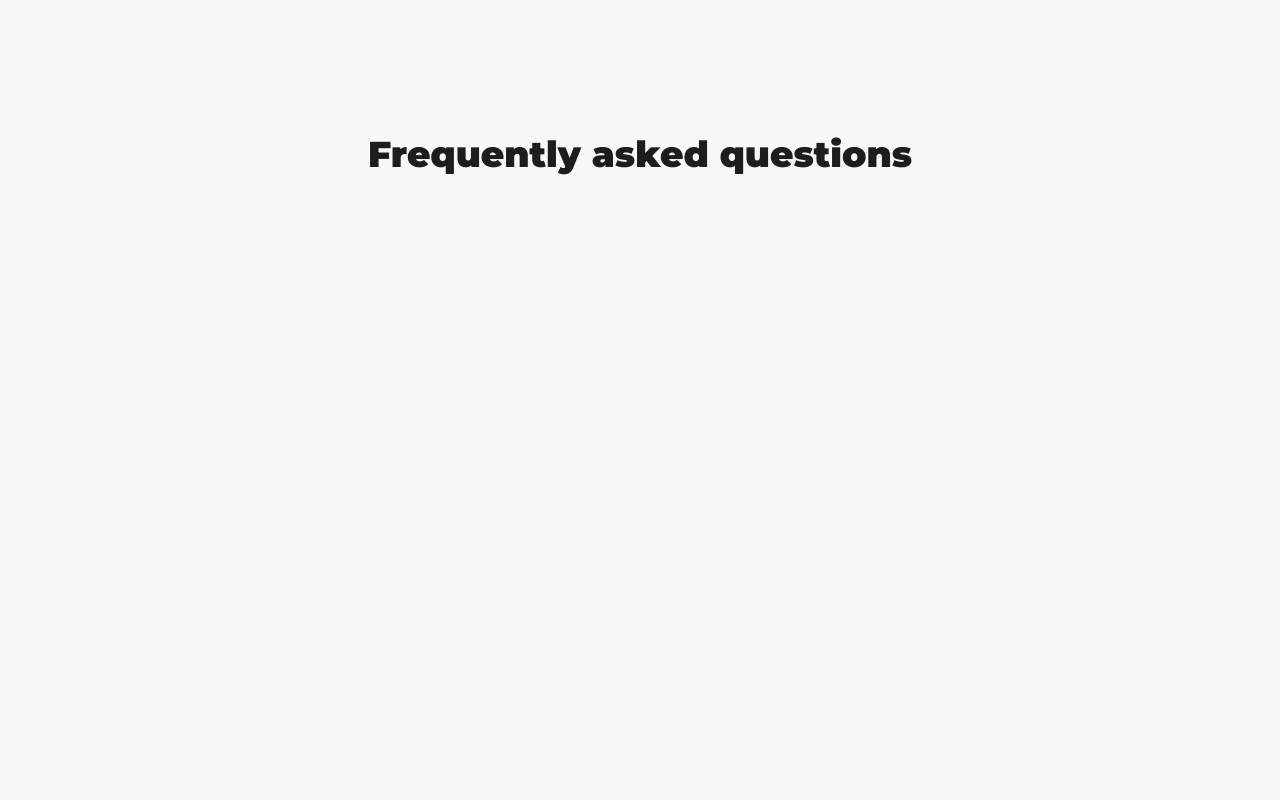
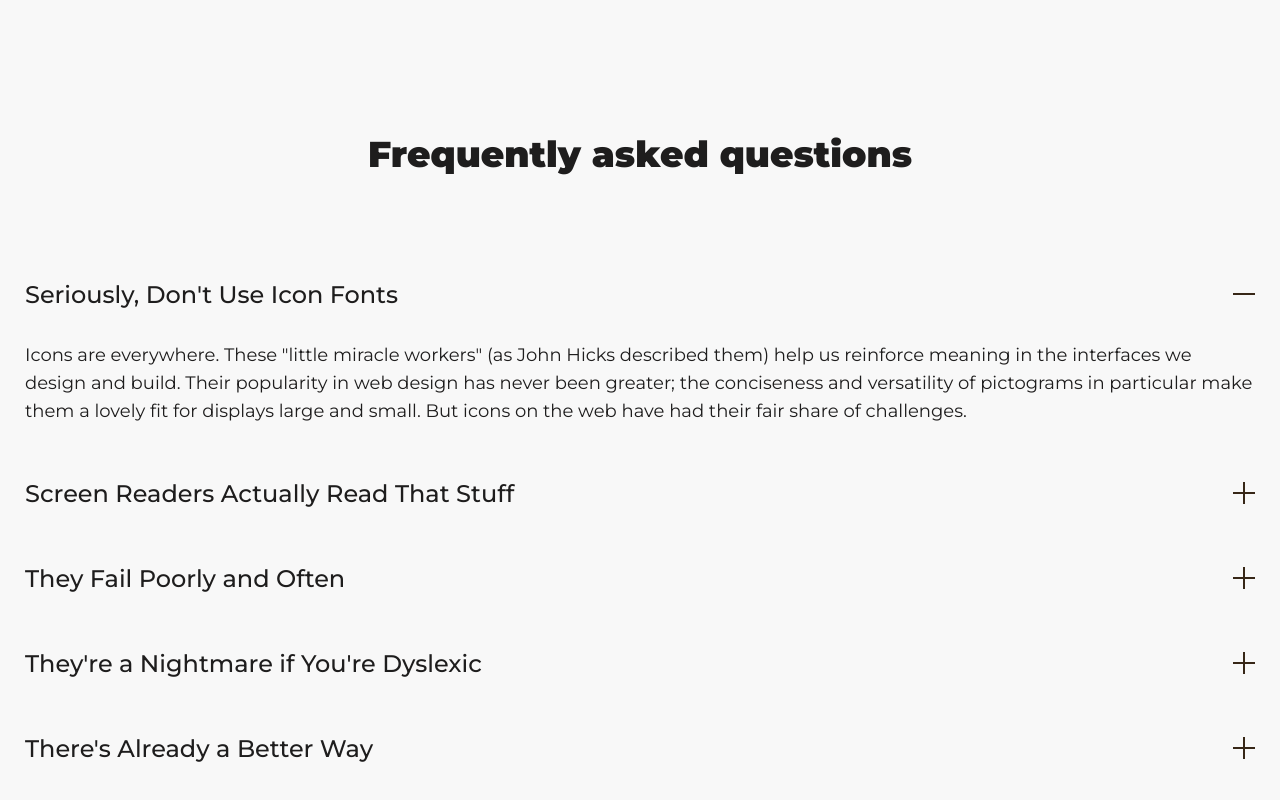
Before and after one commit to BDKoussama/FlowDesign, a Next.js app in the folder web/: page / in a window 1280 px wide. Shown: the part 7370-8170 px from the top of the page. Before the commit the page ends 7784 px from the top, so only its background shows below. Built offline with nearby package versions, Linux system fonts and the light colour scheme; what redux-undo would draw is missing.

Commit message:
added faq section

```diff
--- /dev/null
+++ b/web/components/Landing/Accordion.jsx
@@ -0,0 +1,82 @@
+import { useRef  , useEffect,useState } from "react";
+
+
+const panels = [
+	{
+		label: 'Seriously, Don\'t Use Icon Fonts',
+		content: 'Icons are everywhere. These "little miracle workers" (as John Hicks described them) help us reinforce meaning in the interfaces we design and build. Their popularity in web design has never been greater; the conciseness and versatility of pictograms in particular make them a lovely fit for displays large and small. But icons on the web have had their fair share of challenges.',
+	},
+	{
+		label: 'Screen Readers Actually Read That Stuff',
+		content: 'Most assistive devices will read aloud text inserted via CSS, and many of the Unicode characters icon fonts depend on are no exception. Best-case scenario, your "favorite" icon gets read aloud as "black favorite star." Worse-case scenario, it\'s read as "unpronounceable" or skipped entirely.',
+	},
+	{
+		label: 'They Fail Poorly and Often',
+		content: 'When your icon font fails, the browser treats it like any other font and replaces it with a fallback. Best-case scenario, you\'ve chosen your fallback characters carefully and something weird-looking but communicative still loads. Worse-case scenario (and far more often), the user sees something completely incongruous, usually the dreaded "missing character" glyph.',
+	},
+	{
+		label: 'They\'re a Nightmare if You\'re Dyslexic',
+		content: 'Many dyslexic people find it helpful to swap out a website\'s typeface for something like OpenDyslexic. But icon fonts get replaced as well, which makes for a frustratingly broken experience.',
+	},
+	{
+		label: 'There\'s Already a Better Way',
+		content: 'SVG is awesome for icons! It\'s a vector image format with optional support for CSS, JavaScript, reusability, accessibility and a bunch more. It was made for this sort of thing.'
+	},
+];
+
+
+export function Panel({activeTab , index , label , content , activateTab}){
+
+    const [height , setHeight] = useState(0);
+    const ref = useRef();
+
+    useEffect(() => {
+        if(typeof window !== undefined){
+            window.setTimeout(() => {
+                const height = ref.current.querySelector('.panel__inner').scrollHeight;
+                setHeight(height)
+            }, 333);
+        }
+    },[])
+
+    const isActive = activeTab === index;
+
+    const innerStyle = {
+        height:  `${isActive ? height : 0}px`
+    }
+
+    return(
+        <div  ref = {ref} className='panel' role='tabpanel' aria-expanded={ isActive }>
+			<button className='panel__label' role='tab' onClick={ activateTab }>
+				<h4 className="text-2xl text-black font-medium">{ label }</h4>
+			</button>
+			<div className='panel__inner' style={ innerStyle } aria-hidden={ !isActive }>
+				<p className='panel__content text-left text-lg'> { content } </p>
+			</div>
+		</div>
+    )
+}
+
+
+export default function Accordion(){
+
+    const[activeTab , setActiveTab] = useState(0);
+
+    const activateTab = (index) => {
+        setActiveTab(activateTab === index ? -1 : index)
+    }
+
+    return(
+        <div className='accordion' role='tablist'>
+				{panels.map((panel, index) =>
+					<Panel
+						key={ index }
+						activeTab={ activeTab }
+						index={ index }
+						{ ...panel }
+						activateTab={ () => {activateTab(index)} }
+					/>
+				)}
+	    </div>
+    )
+}
--- a/web/pages/index.js
+++ b/web/pages/index.js
@@ -9,8 +9,14 @@ import Description from '../components/Landing/Description';
 import Section from '../components/Landing/Section';
 import BlobLeft from '../components/Landing/BlobLeft';
 import BlobRight from '../components/Landing/BlobRight';
+import { ChevronDownIcon , ChevronUpIcon } from '@heroicons/react/24/outline'
+import { useState } from 'react';
+import Accordion from '../components/Landing/Accordion';
+
 
 export default function Home() {
+
+    const [toggle , setToggle] = useState(false);
 
   return (
         <>
@@ -135,6 +141,10 @@ export default function Home() {
 
                       <div className='my-60 text-center'>
                           <Title text="Frequently asked questions" />
+
+                          <div className='w-full mt-20 w-9/12 mx-auto'>
+                                <Accordion />
+                          </div>
                       </div>
                   </Container>
 
--- a/web/styles/globals.css
+++ b/web/styles/globals.css
@@ -196,3 +196,75 @@ a {
 .gallery-item:hover .gallery-item_overlay {
   opacity: 1;
 }
+
+
+/** ---------------- LANDING PAGE ------------------*/
+
+.accordion {
+  width: 100%;
+}
+
+
+.panel__label {
+  position: relative;
+  display: block;
+  width: 100%;
+  background: none;
+  border: none;
+  text-align: left;
+  padding: 25px 60px 25px 25px;
+  font-weight: 500;
+  font-size: 17px;
+  font-family: inherit;
+  transition: color 0.2s linear;
+  cursor: pointer;
+}
+
+.panel__label:focus {
+  outline: none;
+}
+
+.panel__label:after,
+.panel__label:before {
+  content: '';
+  position: absolute;
+  right: 25px;
+  top: 50%;
+  width: 22px;
+  height: 2px;
+  margin-top: -2px;
+  background-color: #372717;
+}
+
+.panel__label:before {
+  transform: rotate(-90deg);
+  transition: transform 0.35s cubic-bezier(0.65, 0.05, 0.36, 1);
+}
+
+.panel[aria-expanded='true'] .panel__content {
+  opacity: 1;
+}
+
+.panel[aria-expanded='true'] .panel__label {
+  color: #957029;
+}
+
+.panel[aria-expanded='true'] .panel__label:before {
+  transform: rotate(0deg);
+}
+
+.panel__inner {
+  overflow: hidden;
+  will-change: height;
+  transition: height 0.4s cubic-bezier(0.65, 0.05, 0.36, 1);
+}
+
+.panel__content {
+  margin: 5px 25px 25px;
+  opacity: 0;
+  transition: opacity 0.3s linear 0.18s;
+}
+
+.panel:not(:last-child) {
+  margin-bottom: 3px;
+}
```
